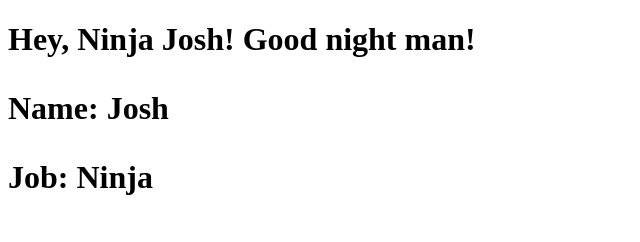
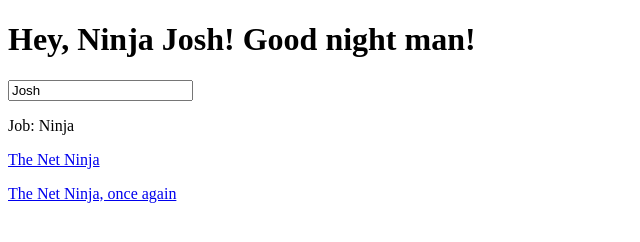
Before and after one commit to DiamondDigger/VueJS, a plain HTML site: page index.html in a window 1280 px wide. Shown: the whole page, without its empty margins (0-640 px from the left). Drawn offline with nearby package versions, Linux system fonts and the light colour scheme.

Commit message:
added binding data to html attributes

```diff
--- a/app.js
+++ b/app.js
@@ -2,7 +2,9 @@ new Vue({
   el:'#vue-app',
   data: {
     name: 'Josh',
-    job: 'Ninja'
+    job: 'Ninja',
+    website: 'https://thenetninja.co.uk',
+    websiteTag:'<a href="https://thenetninja.co.uk">The Net Ninja, once again</a>'
   },
   methods:{
     greet:function(time){
--- a/index.html
+++ b/index.html
@@ -8,9 +8,11 @@
   </head>
   <body>
     <div id='vue-app'>
-      <h1>{{ greet('night') }}
-      <p>Name: {{ name }}<p>
+      <h1>{{ greet('night') }}</h1>
+      <input type="text" v-bind:value="name"/>
       <p>Job: {{ job }}<p>
+      <a v-bind:href="website">The Net Ninja</a>
+      <p v-html="websiteTag"></p>
     </div>
 
     <script src="app.js"></script>
```
